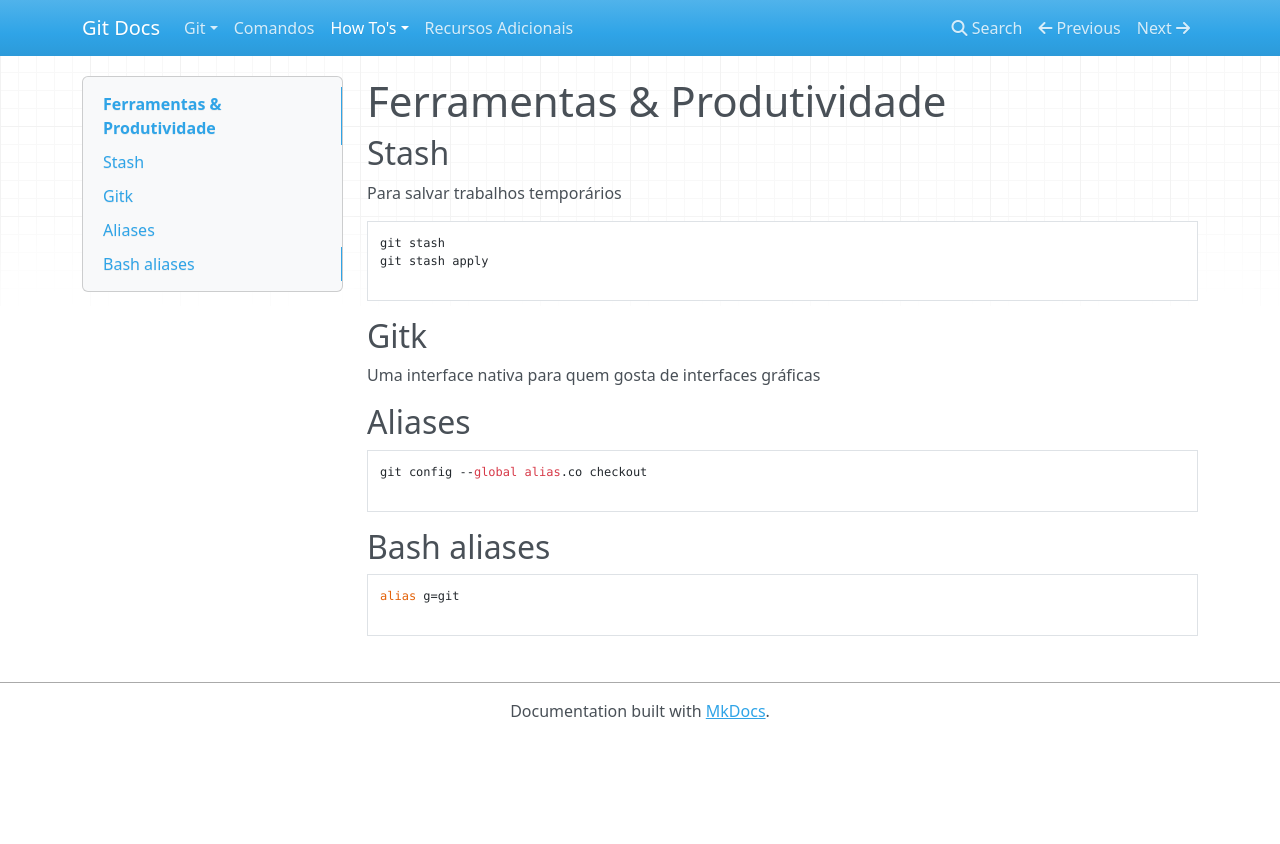
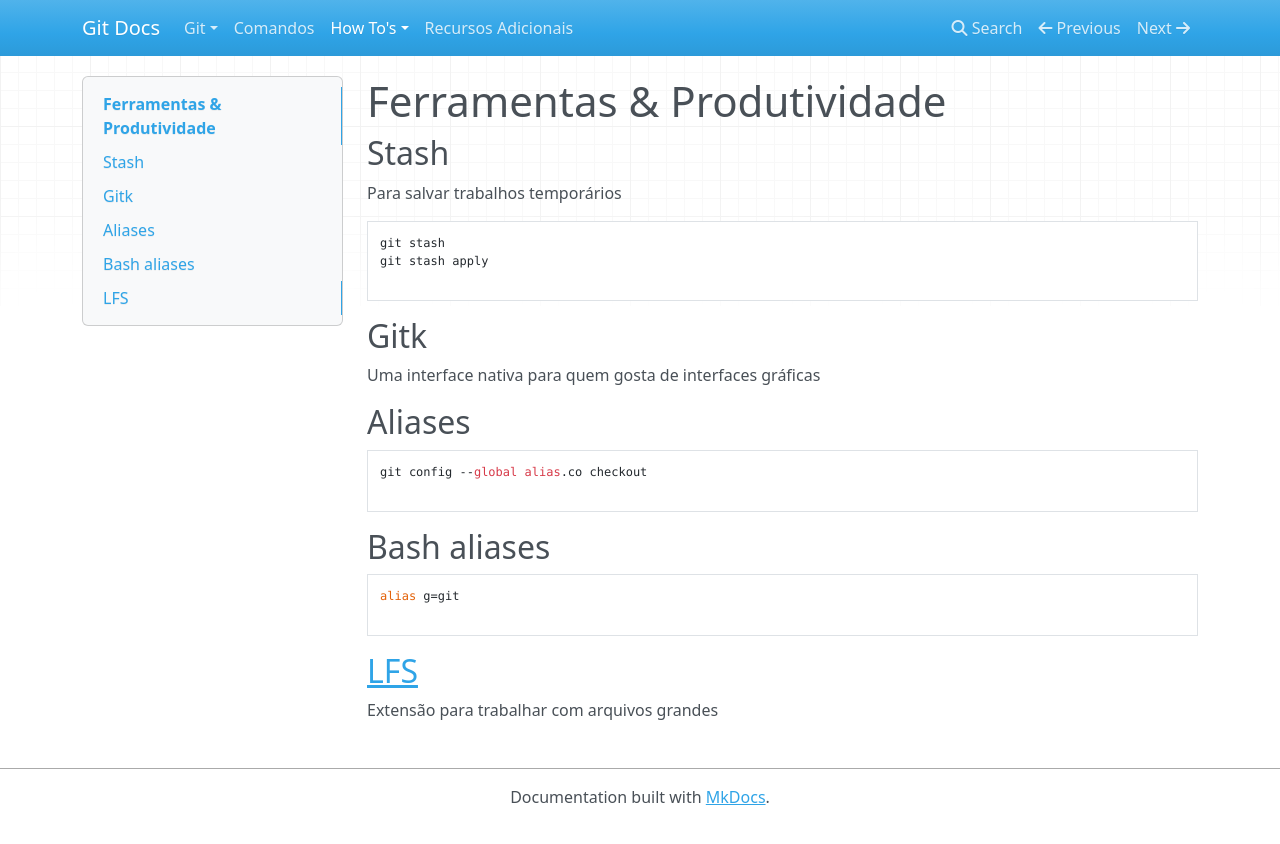
Before and after one commit to jeanCarloMachado/git_course, an MkDocs documentation site: the page built from docs/ferramentas-auxiliares-e-produtividade.md, in a window 1280 px wide. Shown: the top 844 px of the page. Built offline with MkDocs 1.6.1, drawn with Linux system fonts in a browser that asks for light colours; nearby versions of some CDN libraries; old or Windows-style settings are respelled for this version of MkDocs.

Commit message:
improvements

````diff
--- a/docs/ferramentas-auxiliares-e-produtividade.md
+++ b/docs/ferramentas-auxiliares-e-produtividade.md
@@ -32,3 +32,8 @@ Bash aliases
 alias g=git
 
 ```
+
+[LFS](https://git-lfs.github.com/)
+----------------------------------
+
+Extensão para trabalhar com arquivos grandes
--- a/mkdocs.yml
+++ b/mkdocs.yml
@@ -5,6 +5,7 @@ pages:
     - 'index.md'
     - 'historia.md'
     - 'pra-que-serve.md'
+    - 'conceitos.md'
 - Comandos: 'comandos.md'
 - How To's:
     - 'inicializando-projeto.md'
@@ -15,6 +16,6 @@ pages:
     - 'desfazendo.md'
     - 'reescrevendo-historico.md'
     - 'remotos.md'
-    - 'github.md'
+    - 'Github.md'
     - 'ferramentas-auxiliares-e-produtividade.md'
 - Recursos Adicionais: 'recursos_adicionais.md'
````
Also changed, not shown: 2 other files.
